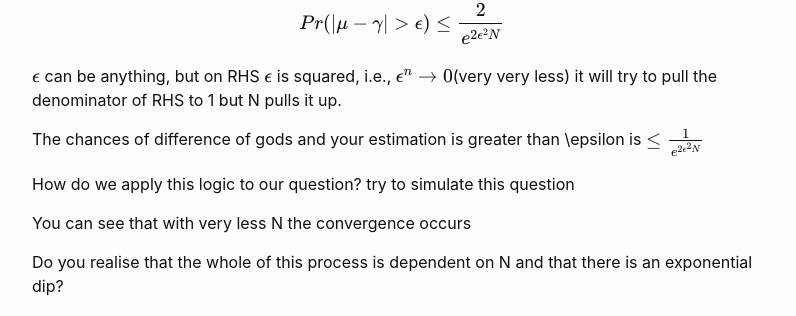
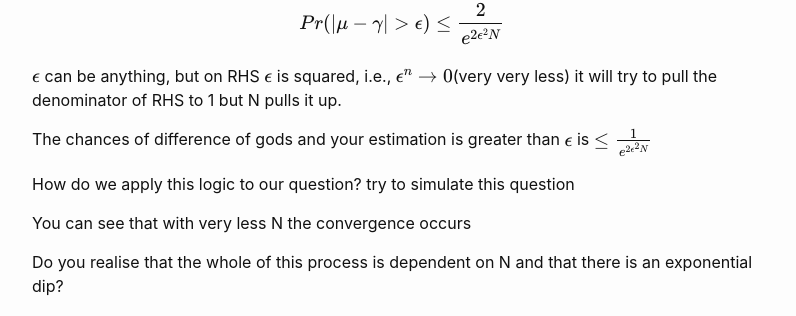
Before and after one commit to sudarshansudarshan/cs503, a Jekyll site: the page built from Galaxy.md, in a window 1280 px wide and 900 px high, scrolled down 19116 px. Shown: the part 260-576 px from the top of the window, without its empty margins (238-1034 px from the left). Built offline with Jekyll 4.4.1, drawn with Linux system fonts in a browser that asks for light colours; formulas are drawn with MathJax 3.

```diff
--- a/Galaxy.md
+++ b/Galaxy.md
@@ -391,7 +391,7 @@ $$Pr(|\mu - \gamma| > \epsilon) \leq \frac{2}{e^{2 \epsilon^{2} N}}$$
 
 $$\epsilon$$ can be anything, but on RHS $$\epsilon$$ is squared, i.e., $$\epsilon^n \to 0$$(very very less) it will try to pull the denominator of RHS to 1 but N pulls it up.
 
-The chances of difference of gods and your estimation is greater than \epsilon is $$\leq \frac{1}{e^{2 \epsilon^{2} N}}$$
+The chances of difference of gods and your estimation is greater than $$\epsilon$$ is $$\leq \frac{1}{e^{2 \epsilon^{2} N}}$$
 
 How do we apply this logic to our question?
 try to simulate this question
```
